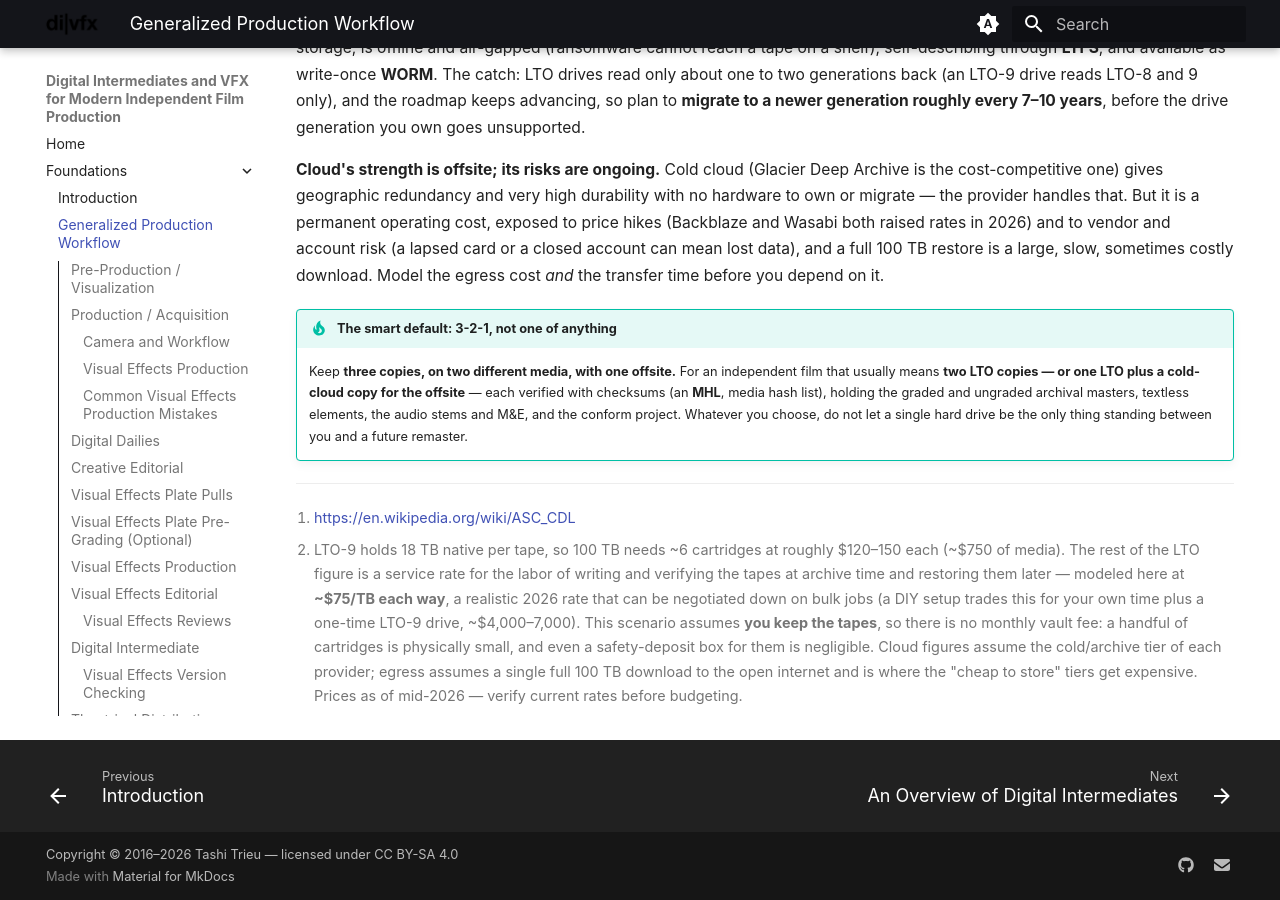
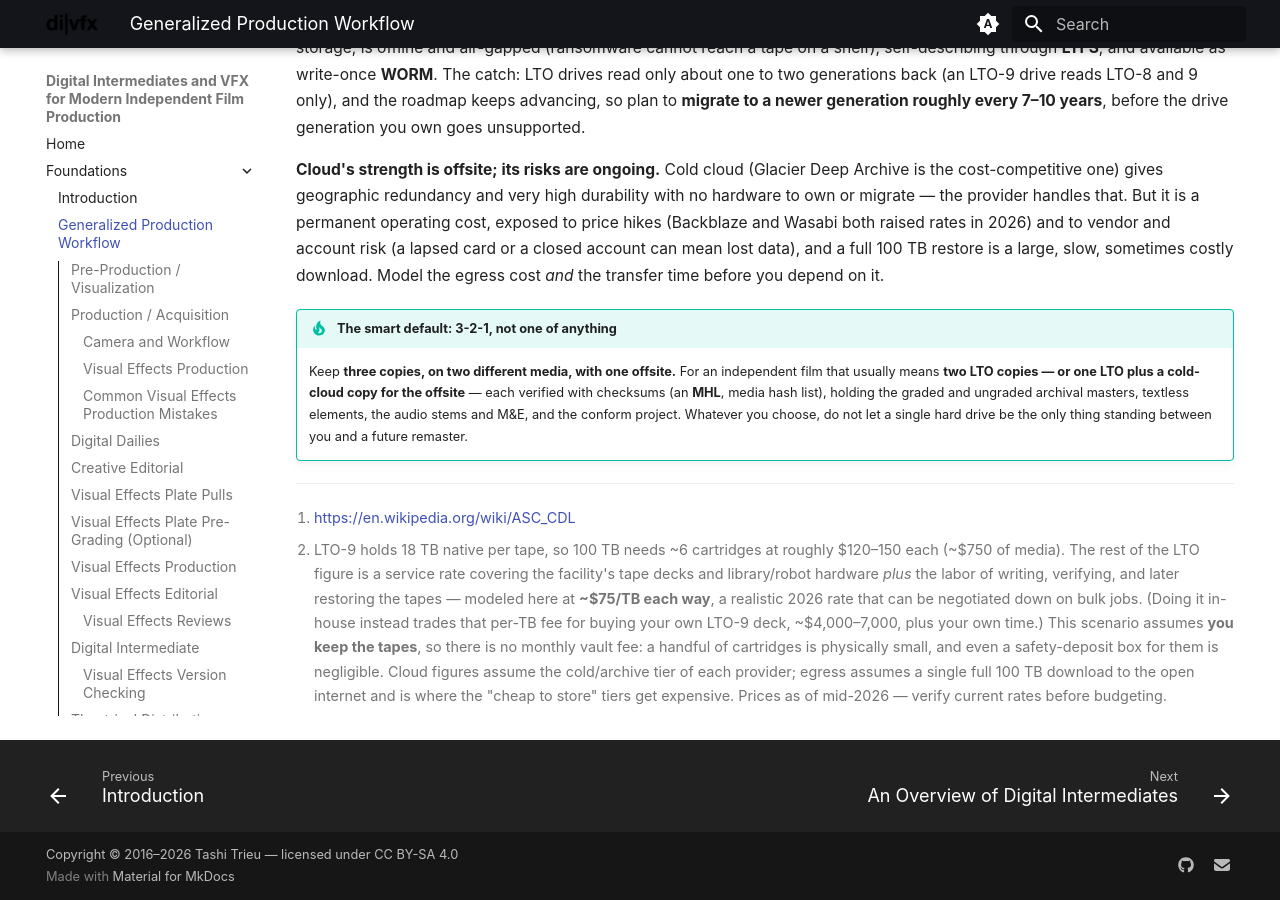
Before and after one commit to tashdor/divfx, an MkDocs documentation site: the page built from docs/production-workflow.md, in a window 1280 px wide and 900 px high, scrolled down 12420 px. Built offline with MkDocs 1.6.1 and Material for MkDocs 9.7.7, drawn with Linux system fonts in a browser that asks for light colours; the version menu is left out.

Commit message:
Clarify LTO service rate covers facility decks + library/robot hardware, not just labor
Co-Authored-By: Claude Opus 4.8 <noreply@anthropic.com>

```diff
--- a/docs/production-workflow.md
+++ b/docs/production-workflow.md
@@ -523,10 +523,11 @@ change often, and the LTO figures fold in per-TB service labor.[^ltocost]
 | **Wasabi** | $0 | ~$28,764 | ~$0 | **~$28,764** |
 
 [^ltocost]: LTO-9 holds 18 TB native per tape, so 100 TB needs ~6 cartridges at roughly $120–150 each
-    (~$750 of media). The rest of the LTO figure is a service rate for the labor of writing and
-    verifying the tapes at archive time and restoring them later — modeled here at **~$75/TB each way**,
-    a realistic 2026 rate that can be negotiated down on bulk jobs (a DIY setup trades this for your own
-    time plus a one-time LTO-9 drive, ~$4,000–7,000). This scenario assumes **you keep the tapes**, so
+    (~$750 of media). The rest of the LTO figure is a service rate covering the facility's tape decks
+    and library/robot hardware *plus* the labor of writing, verifying, and later restoring the tapes —
+    modeled here at **~$75/TB each way**, a realistic 2026 rate that can be negotiated down on bulk
+    jobs. (Doing it in-house instead trades that per-TB fee for buying your own LTO-9 deck,
+    ~$4,000–7,000, plus your own time.) This scenario assumes **you keep the tapes**, so
     there is no monthly vault fee: a handful of cartridges is physically small, and even a safety-deposit
     box for them is negligible. Cloud figures assume the cold/archive tier of each provider; egress
     assumes a single full 100 TB download to the open internet and is where the "cheap to store" tiers
```
